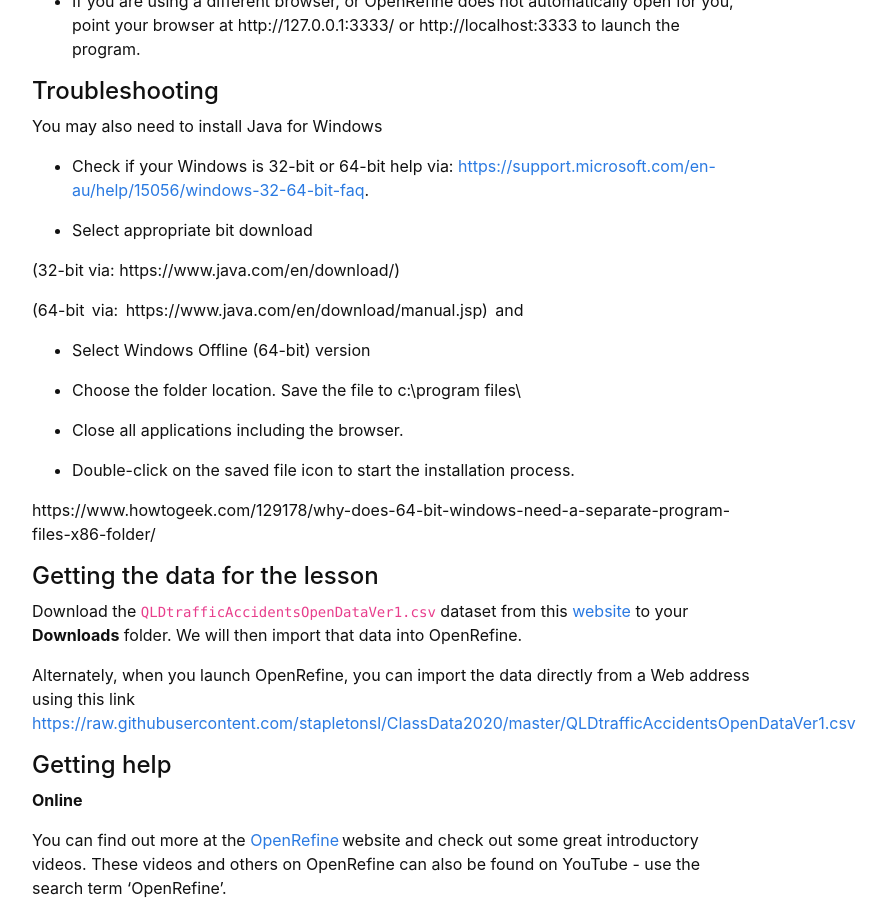
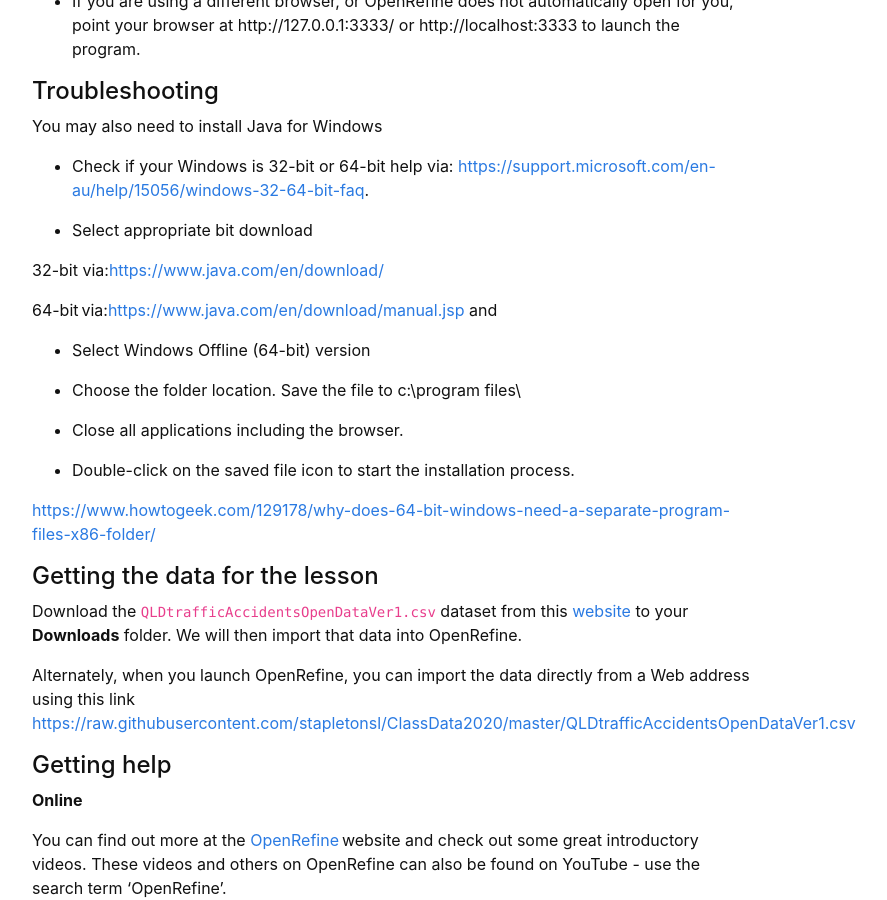
Before and after one commit to GULibrarySandbox/intro-data-wrangle, a Jekyll site: the page built from content/0-setup.md, in a window 1280 px wide and 900 px high, scrolled down 1332 px. Shown: the whole window, without its empty margins (248-1135 px from the left). Built offline with Jekyll 4.4.1, drawn with Linux system fonts in a browser that asks for light colours; part of the change alters nothing that is shown.

```diff
--- a/content/0-setup.md
+++ b/content/0-setup.md
@@ -62,9 +62,9 @@ You may also need to install Java for Windows
 
 - Select appropriate bit download
 
-(32-bit via: https://www.java.com/en/download/)
+32-bit via:[https://www.java.com/en/download/](https://www.java.com/en/download/)
 
-(64-bit  via:  https://www.java.com/en/download/manual.jsp)  and
+64-bit via:[https://www.java.com/en/download/manual.jsp](https://www.java.com/en/download/manual.jsp) and
 
 - Select Windows Offline (64-bit) version
 
@@ -74,7 +74,7 @@ You may also need to install Java for Windows
 
 - Double-click on the saved file icon to start the installation process.
 
-https://www.howtogeek.com/129178/why-does-64-bit-windows-need-a-separate-program-files-x86-folder/
+[https://www.howtogeek.com/129178/why-does-64-bit-windows-need-a-separate-program-files-x86-folder/](https://www.howtogeek.com/129178/why-does-64-bit-windows-need-a-separate-program-files-x86-folder/)
 
 #### Getting the data for the lesson
 
```
